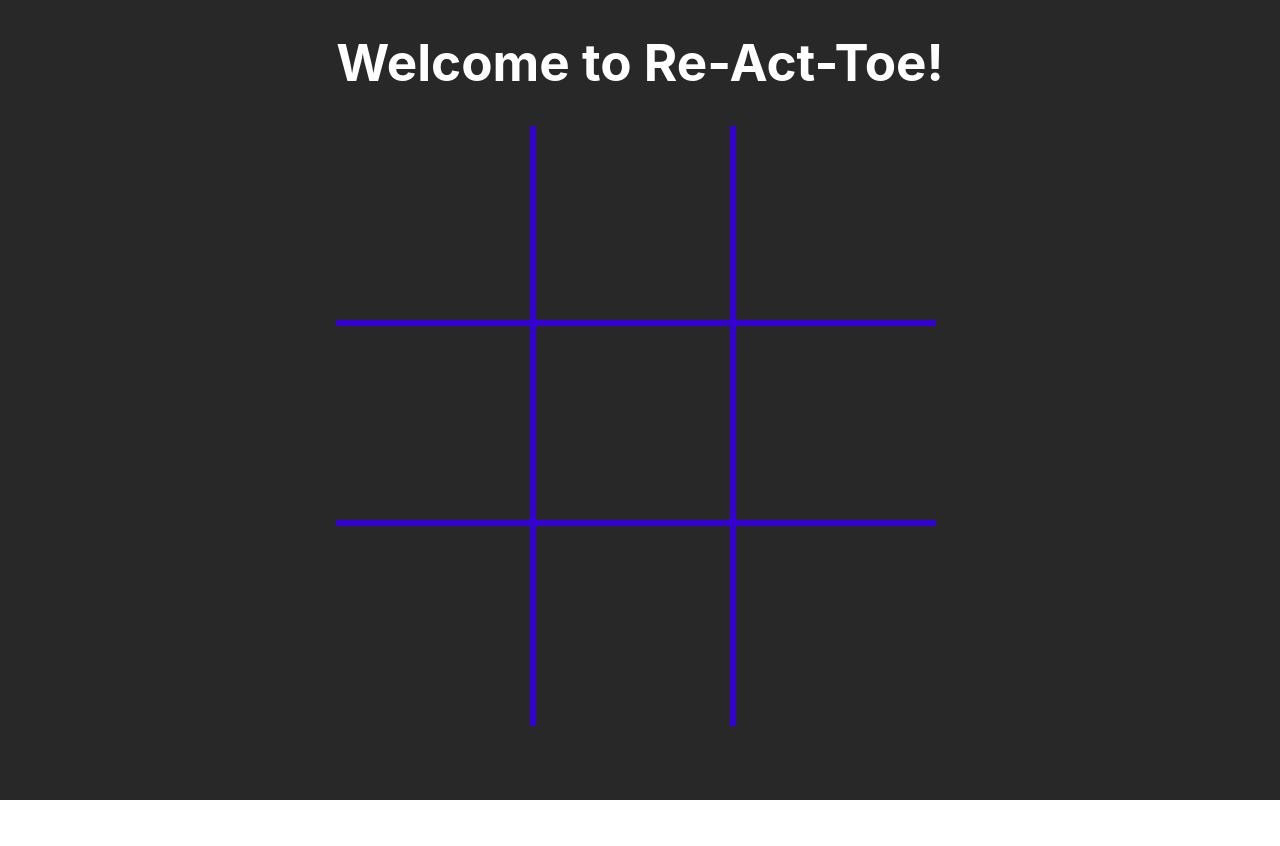
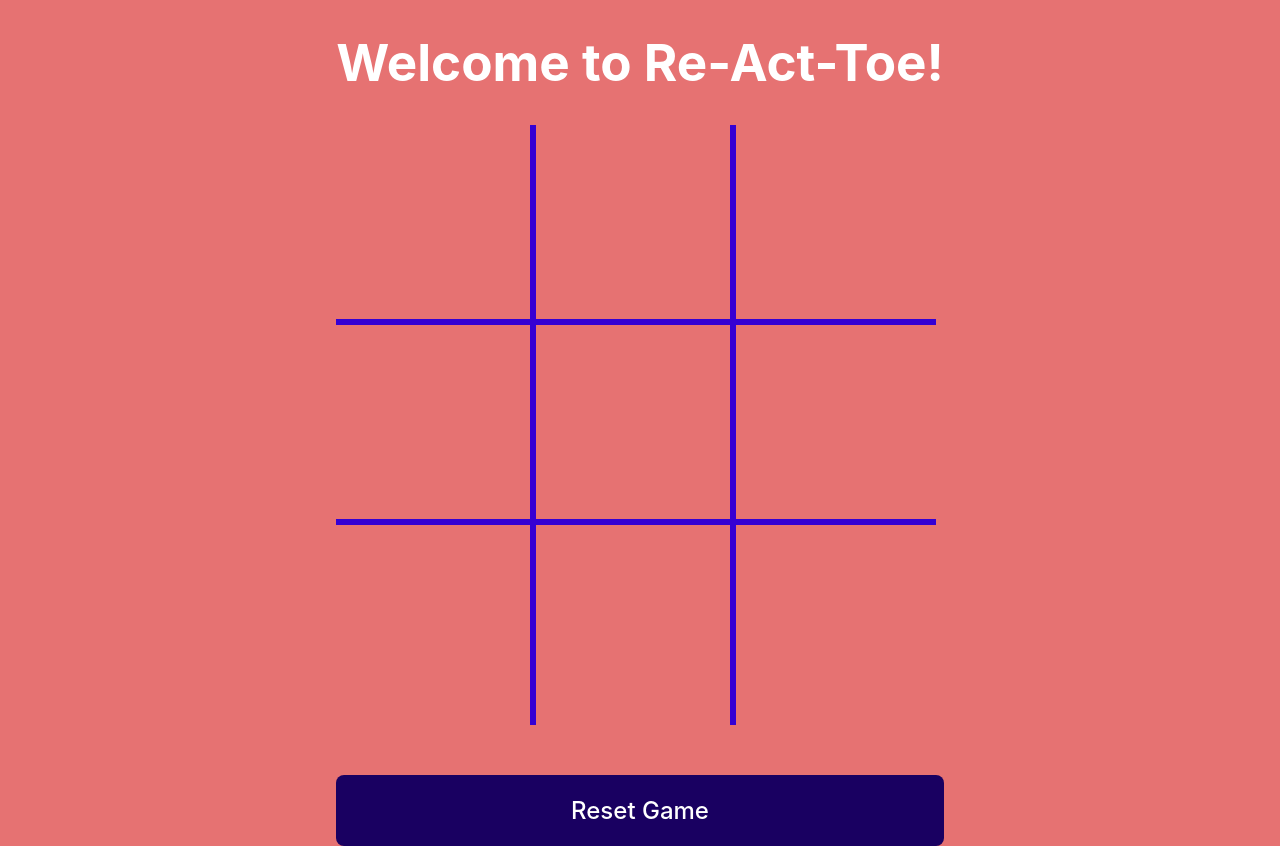
Before and after one commit to danymarsico/Tic_Tac_Toe, a React (Vite) app in the folder Tic_Tac_Toe/: page / in a window 1280 px wide. Before the commit the page ends 800 px from the top, so only its background shows below. Built offline with nearby package versions, Linux system fonts and the light colour scheme.

Commit message:
Creates a GameReset component to add a button that allows players to reset the board and start a new game

```diff
--- a/Tic_Tac_Toe/src/App.css
+++ b/Tic_Tac_Toe/src/App.css
@@ -2,7 +2,7 @@ body {
   display: flex;
   flex-direction: column;
   align-items: center;
-  background-color: #282828;
+  background-color: #e67272;
   color: white;
 }
 
@@ -102,3 +102,12 @@ h1 {
   margin-top: 50px;
   font-size: 1.5em;
 }
+
+.reset-button {
+  margin-top: 50px;
+  padding: 20px;
+  background-color: #190061;
+  color: white;
+  width: 100%;
+  font-size: 1.5em;
+}
--- /dev/null
+++ b/Tic_Tac_Toe/src/components/GameReset.jsx
@@ -0,0 +1,7 @@
+function GameReset() {
+    return (
+        <button className="reset-button">Reset Game</button>
+     );
+}
+
+export default GameReset;
--- a/Tic_Tac_Toe/src/components/TicTacToe.jsx
+++ b/Tic_Tac_Toe/src/components/TicTacToe.jsx
@@ -2,6 +2,7 @@ import { useState, useEffect } from "react";
 import Board from "./TTTBoard";
 import Result from "./Result";
 import GameState from "./GameState";
+import GameReset from "./GameReset";
 
 const PLAYER_X = 'X';
 const PLAYER_O = 'O'
@@ -51,6 +52,10 @@ function TicTacToe() {
     const [gameState, setGameState] = useState(GameState.gameRunning);
 
     const handleTileClick = (index) => {
+        if(gameState !== GameState.gameRunning){
+            return;
+        }
+
         if (tiles[index] !== null) {
             return;
         }
@@ -78,6 +83,7 @@ function TicTacToe() {
             lineClass = {lineClass}
             />
             <Result gameState = {gameState}/>
+            <GameReset/>
         </div>
     );
 }
```
